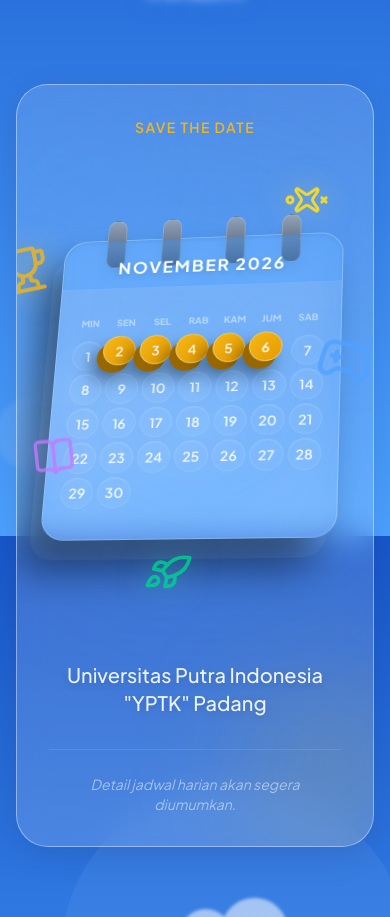
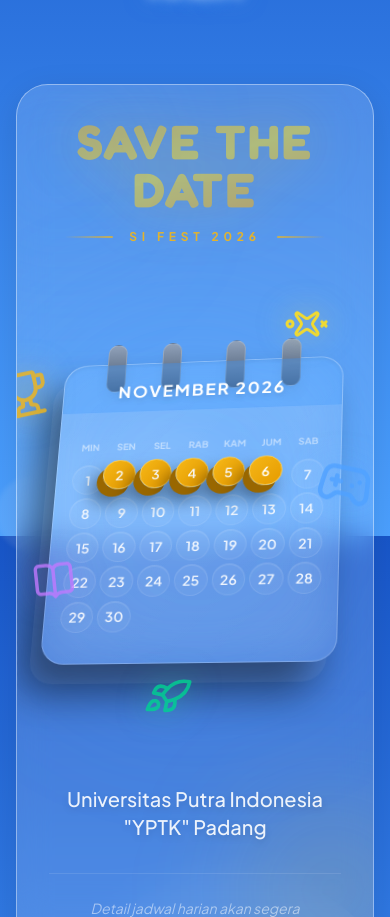
Before and after one commit to Tadaimaaaa/sifest-official, a Next.js app: page / in a window 390 px wide. Shown: the part 4528-5445 px from the top of the page. Built offline with nearby package versions, Linux system fonts and the light colour scheme.

Commit message:
style: make SAVE THE DATE headline massive and glowing

```diff
--- a/components/timeline/Timeline.tsx
+++ b/components/timeline/Timeline.tsx
@@ -10,7 +10,17 @@ export function Timeline() {
         <div className="absolute -right-10 bottom-0 h-40 w-40 rounded-full bg-brand-accent/20 blur-3xl"></div>
 
         <div className="relative z-10 flex flex-col items-center gap-4">
-          <div className="text-brand-accent font-semibold tracking-widest uppercase text-sm">Save the Date</div>
+          {/* Massive Glowing Headline */}
+          <div className="flex flex-col items-center mb-4 md:mb-8 relative">
+            <h2 className="text-5xl md:text-7xl font-heading font-black text-transparent bg-clip-text bg-gradient-to-br from-brand-accent via-yellow-300 to-[#ff9900] drop-shadow-[0_0_30px_rgba(245,183,22,0.6)] animate-pulse tracking-wider">
+              SAVE THE DATE
+            </h2>
+            <div className="flex items-center gap-4 mt-4 text-white/80">
+              <div className="h-[2px] w-12 md:w-24 bg-gradient-to-r from-transparent to-brand-accent/70 rounded-full"></div>
+              <span className="tracking-[0.4em] uppercase text-xs md:text-sm font-bold text-brand-accent/90">SI FEST 2026</span>
+              <div className="h-[2px] w-12 md:w-24 bg-gradient-to-l from-transparent to-brand-accent/70 rounded-full"></div>
+            </div>
+          </div>
 
           <div className="my-16 w-full max-w-lg relative group cursor-default" style={{ perspective: "2000px" }}>
             {/* Floating Animated Elements */}
```
